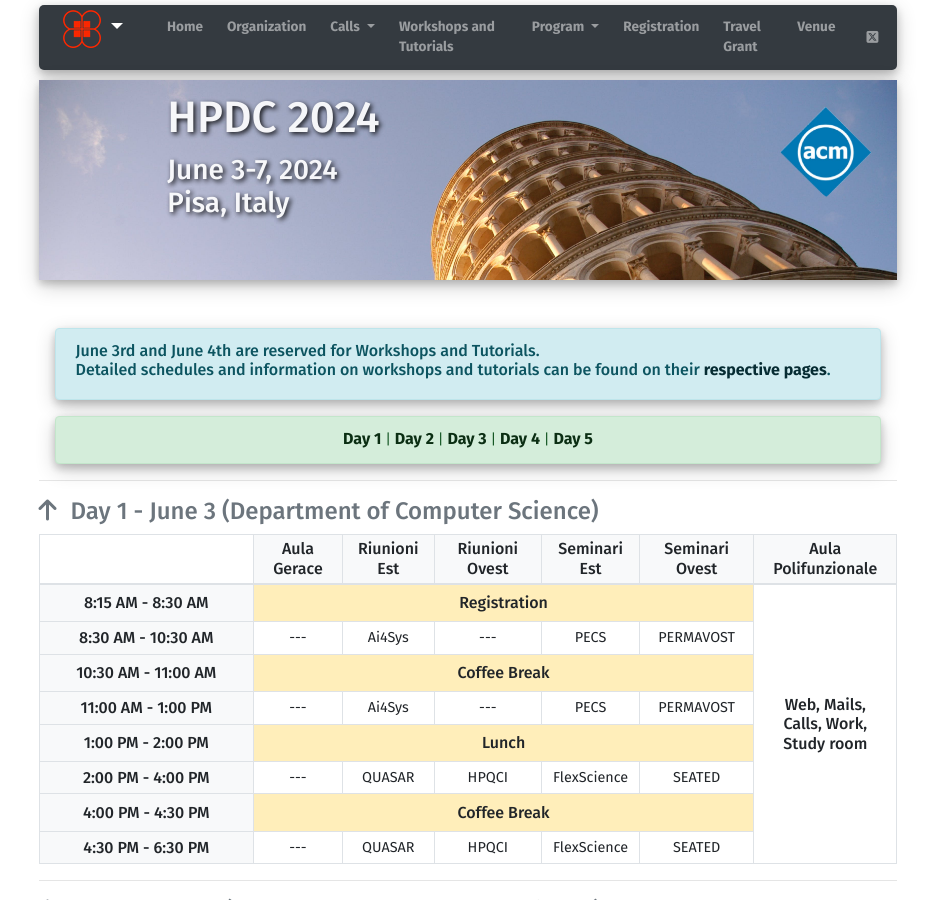
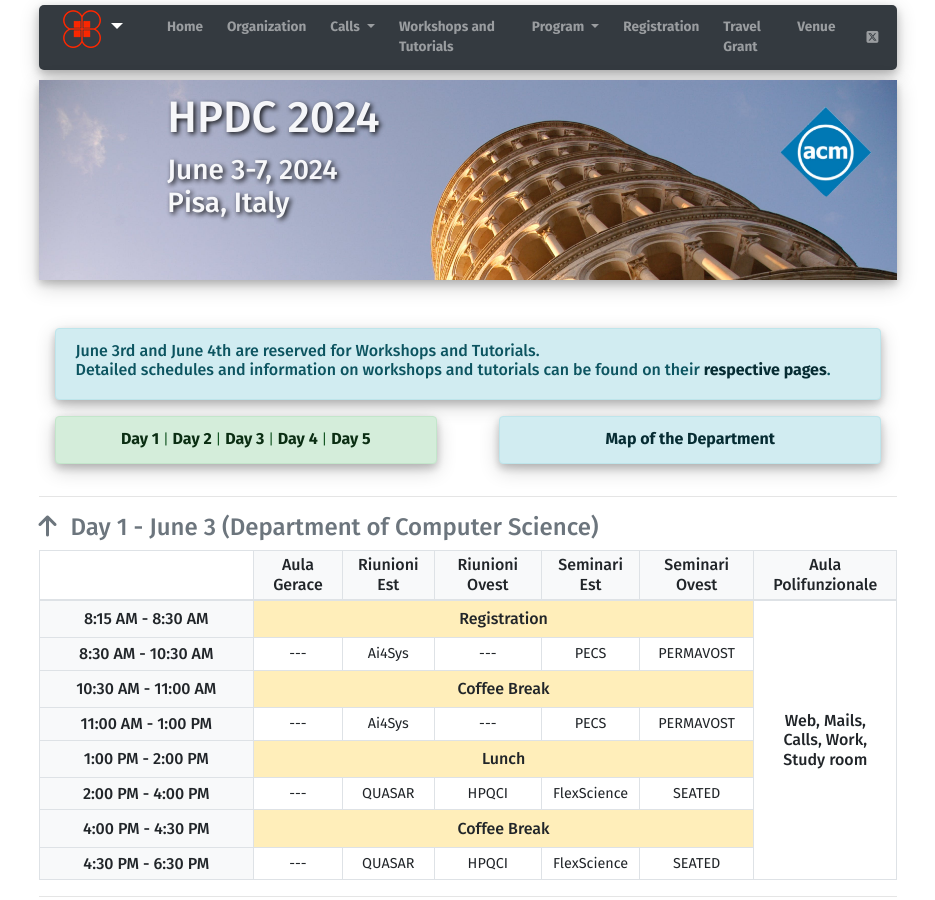
Before and after one commit to jacopo-massa/hpdc24-site, a Jekyll site: the page built from program.html, in a window 1280 px wide and 900 px high. Shown: the whole window, without its empty margins (172-1107 px from the left). Built offline with Jekyll 4.4.1, drawn with Linux system fonts in a browser that asks for light colours.

Commit message:
add dept map link into program page

```diff
--- a/program.html
+++ b/program.html
@@ -39,12 +39,21 @@
             </p>
         </div>
 
-
-        <div id="days" class="alert alert-success rounded text-center mx-3">
-            {% for day in site.data.program.schedule %}
-            <a class="h6 alert-link" href="#day{{forloop.index}}">Day {{ forloop.index }}</a>
-            {% if forloop.last %} {% else %} | {% endif %}
-            {% endfor %}
+        <div class="row">
+            <div class="col-6">
+                <div id="days" class="alert alert-success rounded text-center mx-3">
+                    {% for day in site.data.program.schedule %}
+                    <a class="h6 alert-link" href="#day{{forloop.index}}">Day {{ forloop.index }}</a>
+                    {% if forloop.last %} {% else %} | {% endif %}
+                    {% endfor %}
+                </div>
+            </div>
+            <div class="col-6">
+                <div id="days" class="alert alert-info rounded text-center mx-3">
+                    <a class="h6 alert-link" href="./assets/images/maps/dept.pdf" target="_blank">Map of the
+                        Department</a>
+                </div>
+            </div>
         </div>
 
         {% if site.data.program.schedule != nil %}
```
